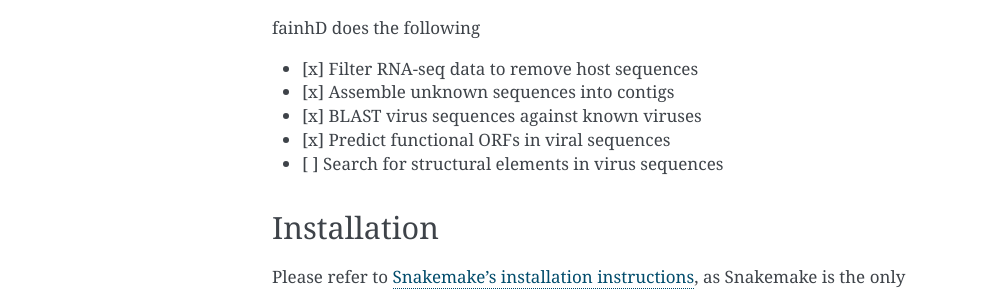
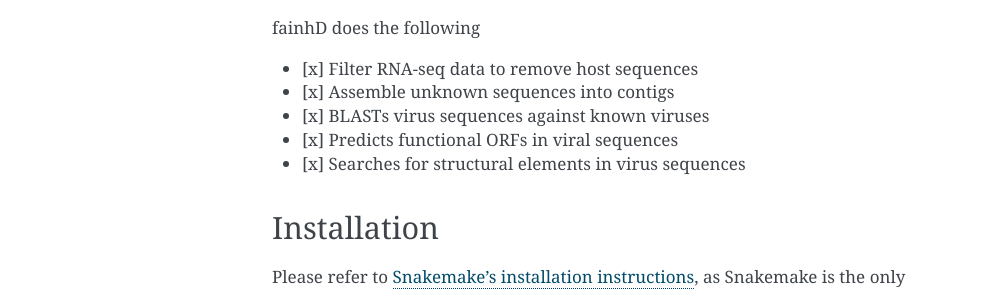
Before and after one commit to simonlevine/fainhD, a Sphinx documentation site: the page built from docs/getting_started.md, in a window 1280 px wide. Shown: the part 404-695 px from the top of the page, without its empty margins (148-1141 px from the left). Built offline with Sphinx 7.4.7, drawn with Linux system fonts in a browser that asks for light colours.

Commit message:
Update getting_started.md

```diff
--- a/docs/getting_started.md
+++ b/docs/getting_started.md
@@ -9,9 +9,9 @@ fainhD does the following
 
 - [x] Filter RNA-seq data to remove host sequences
 - [x] Assemble unknown sequences into contigs
-- [x] BLAST virus sequences against known viruses
-- [x] Predict functional ORFs in viral sequences
-- [ ] Search for structural elements in virus sequences
+- [x] BLASTs virus sequences against known viruses
+- [x] Predicts functional ORFs in viral sequences
+- [x] Searches for structural elements in virus sequences
 
 ## Installation
 
```
